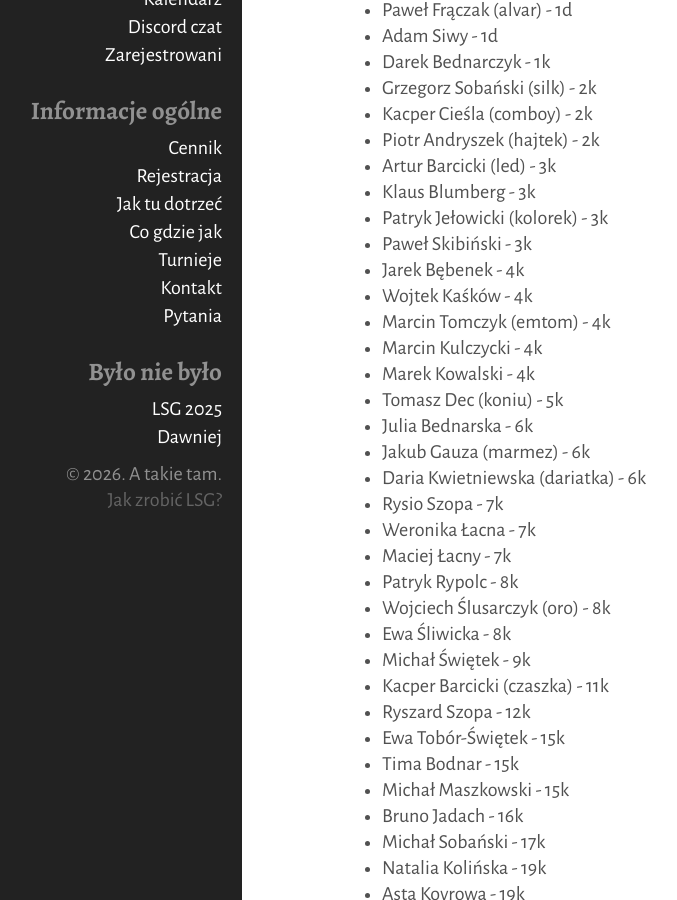
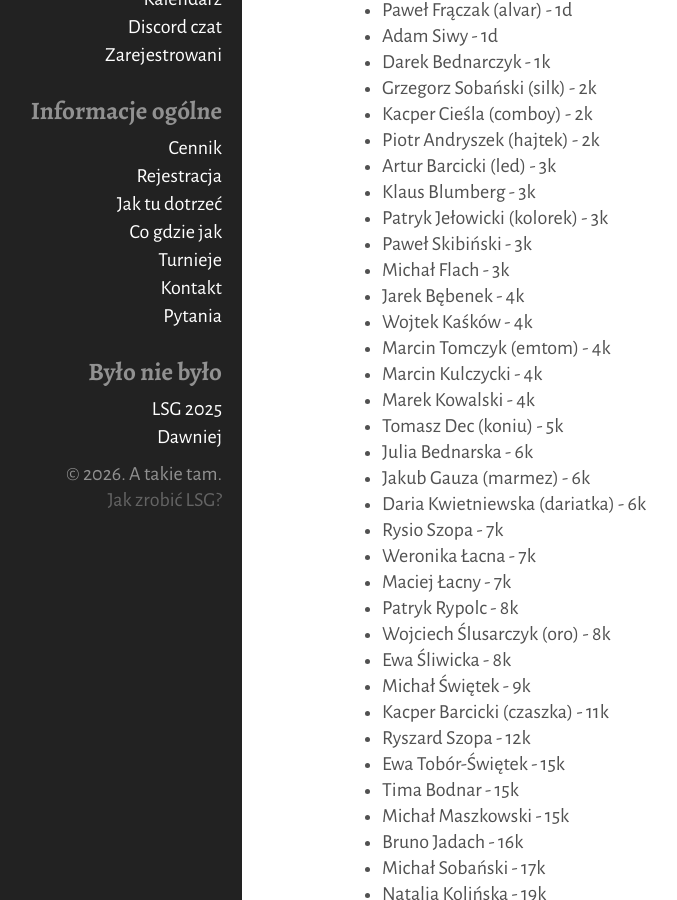
Before and after one commit to tasuki/lsg, a Jekyll site: the page built from _pages/zarejestrowani.md, in a window 1280 px wide and 900 px high, scrolled down 361 px. Shown: the whole window, without its empty margins (118-795 px from the left). Built offline with Jekyll 4.4.1, drawn with Linux system fonts in a browser that asks for light colours.

Commit message:
Update zarejestrowani.md

```diff
--- a/_pages/zarejestrowani.md
+++ b/_pages/zarejestrowani.md
@@ -26,6 +26,7 @@ Zarejestrowani uczestnicy, mniej więcej według stopnia:
 - Klaus Blumberg - 3k
 - Patryk Jełowicki (kolorek) - 3k
 - Paweł Skibiński - 3k
+- Michał Flach - 3k
 - Jarek Bębenek - 4k
 - Wojtek Kaśków - 4k
 - Marcin Tomczyk (emtom) - 4k
```
